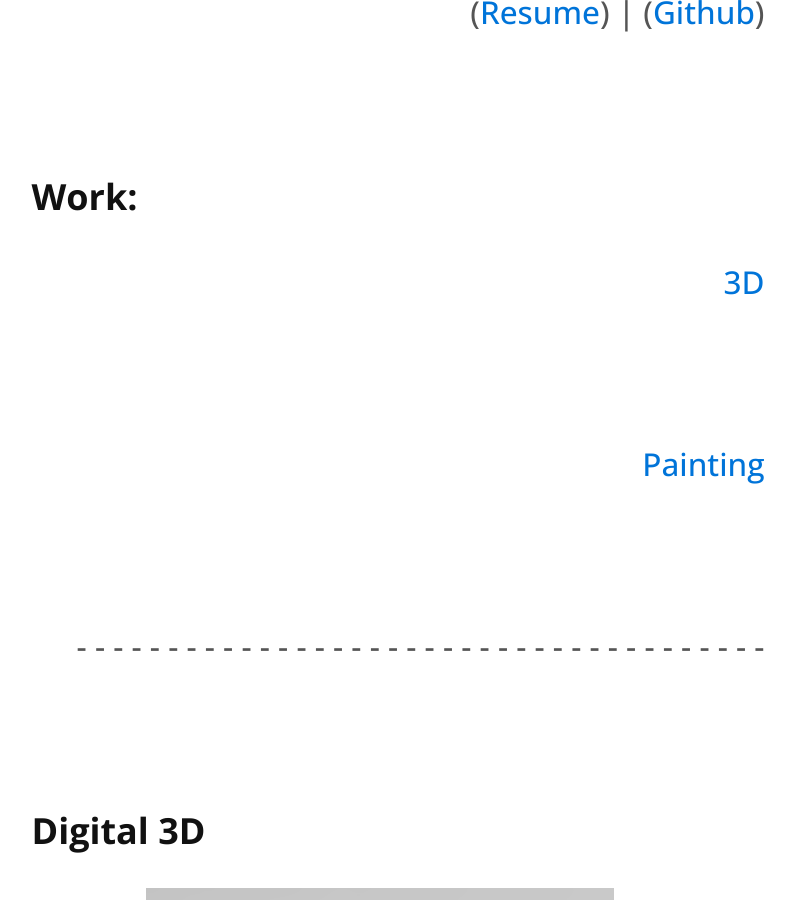
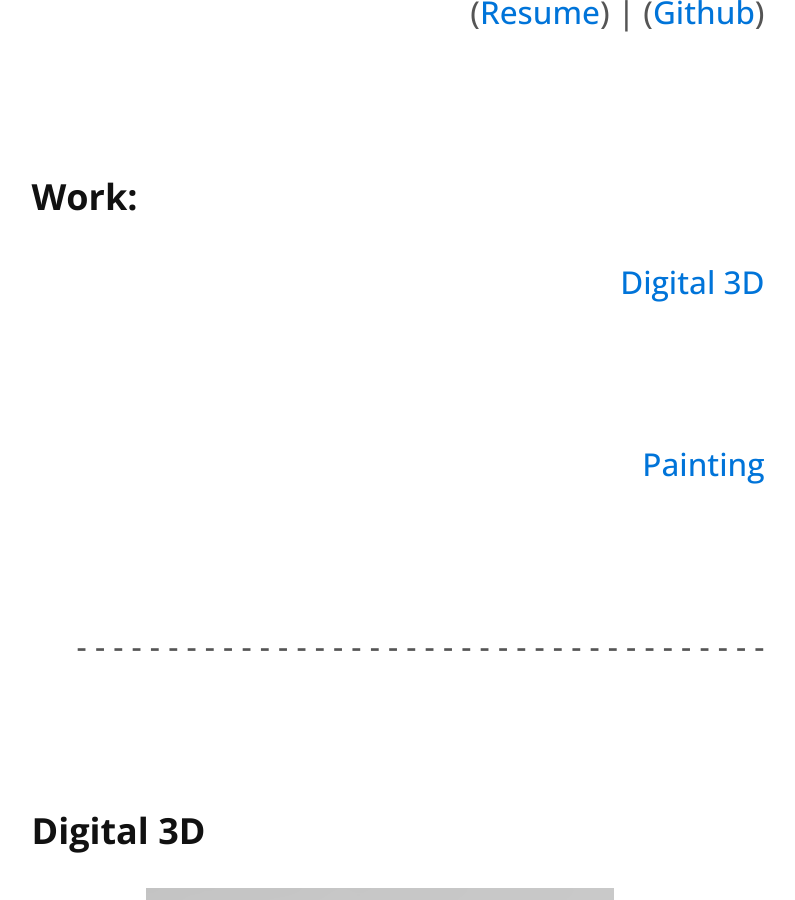
Before and after one commit to ChristopherWMartin/ChristopherWMartin, a Jekyll site: the page built from index.md, in a window 1280 px wide and 900 px high, scrolled down 363 px. Shown: the whole window, without its empty margins (260-1055 px from the left). Built offline with Jekyll 4.4.1, drawn with Linux system fonts in a browser that asks for light colours; nearby versions of some CDN libraries; our own code applies the rules of GitHub Pages for plain Markdown files.

Commit message:
Update index.md

```diff
--- a/index.md
+++ b/index.md
@@ -4,7 +4,9 @@ layout: default
 ## ([Resume](http://cwmart.in/Resume.pdf)) | ([Github](http://github.com/ChristopherWMartin/))
 
 ### Work:
-## [3D](#digital-3d)
+
+## [Digital 3D](#digital-3d)
+
 ## [Painting](#painting)
 
 ## - - - - - - - - - - - - - - - - - - - - - - - - - - - - - - - - - - - - - -
```
